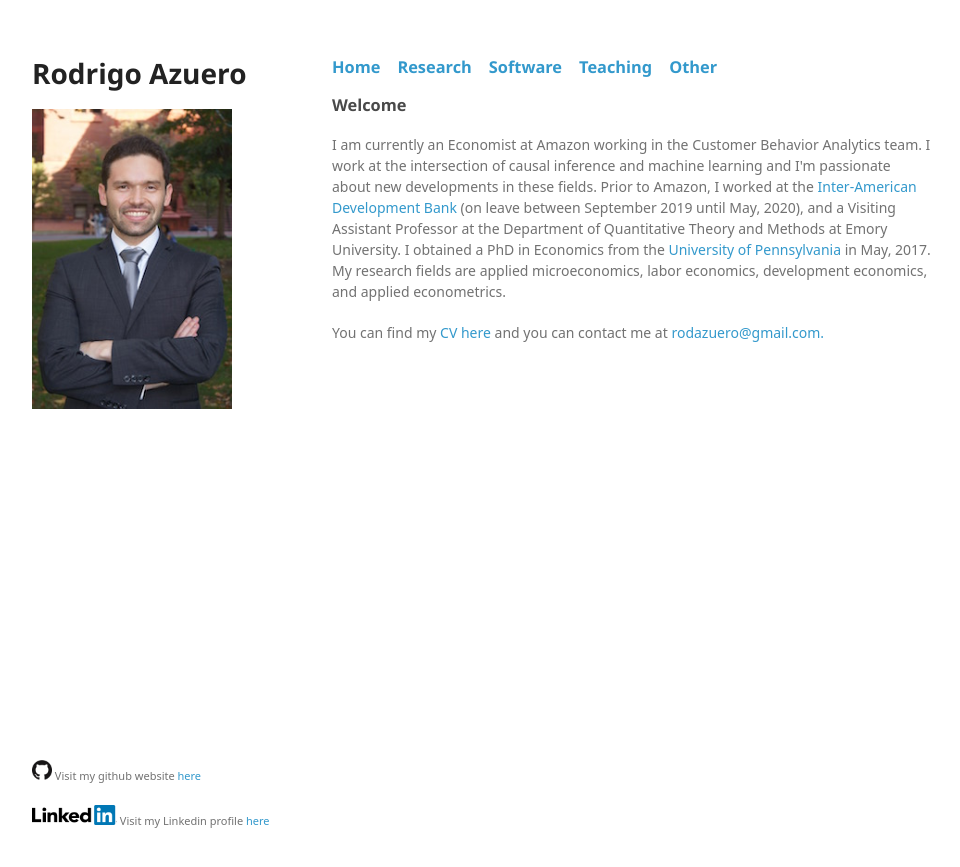
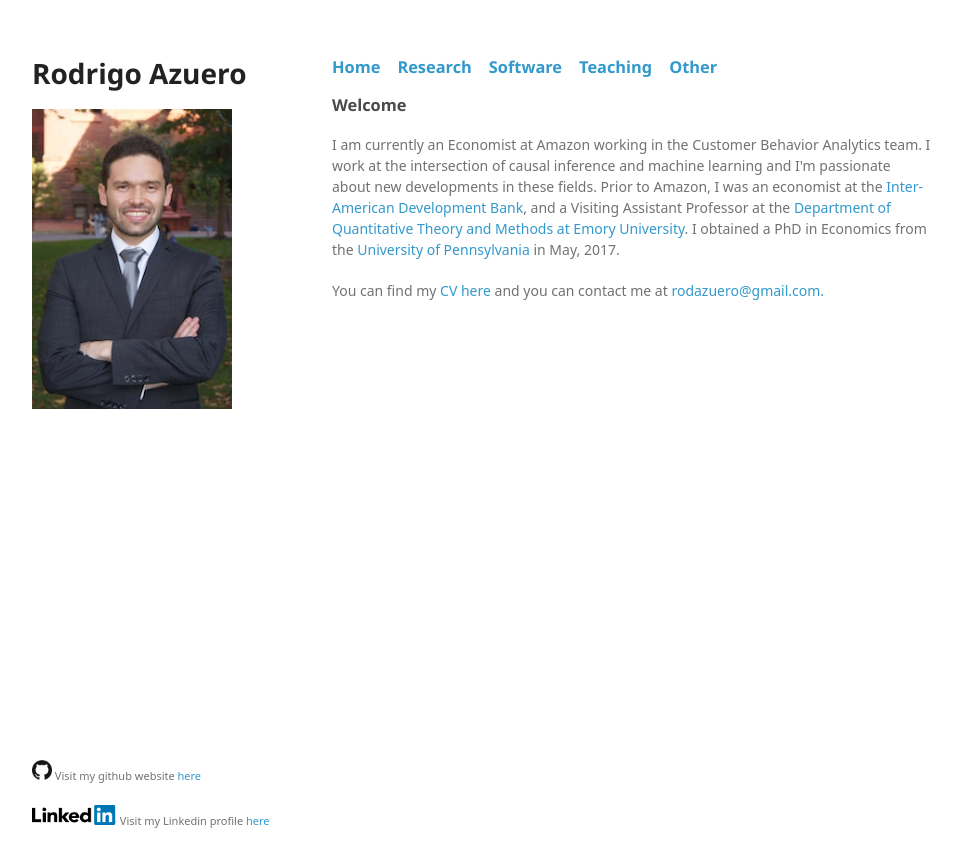
Before and after one commit to rodazuero/rodazuero.github.io, a Jekyll site: the page built from index.html, in a window 1280 px wide. Shown: the top 867 px of the page, without its empty margins (26-986 px from the left). Built offline with Jekyll 4.4.1, drawn with Linux system fonts in a browser that asks for light colours; some web fonts are replaced; Markdown is read by kramdown in place of the engine named in the settings.

Commit message:
Update index.html

```diff
--- a/index.html
+++ b/index.html
@@ -4,7 +4,7 @@ layout: default
 <h3>
 <a id="welcome-to-github-pages" class="anchor" href="#welcome-to-github-pages" aria-hidden="true"><span aria-hidden="true" class="octicon octicon-link"></span></a>Welcome</h3>
 
-<p><a id="designer-templates" class="anchor" href="#designer-templates" aria-hidden="true"><span aria-hidden="true" class="octicon octicon-link"></span></a>I am currently an Economist at Amazon working in the Customer Behavior Analytics team. I work at the intersection of causal inference and machine learning and I'm passionate about new developments in these fields. Prior to Amazon, I worked at the <a href="http://www.iadb.org/en/inter-american-development-bank,2837.html">Inter-American Development Bank</a> (on leave between September 2019 until May, 2020), and a Visiting Assistant Professor at the Department of Quantitative Theory and Methods at Emory University. I obtained a PhD in Economics from the <a href="http://www.upenn.edu/">University of Pennsylvania</a> in May, 2017. My research fields are applied microeconomics, labor economics, development economics, and applied econometrics. </p>
+<p><a id="designer-templates" class="anchor" href="#designer-templates" aria-hidden="true"><span aria-hidden="true" class="octicon octicon-link"></span></a>I am currently an Economist at Amazon working in the Customer Behavior Analytics team. I work at the intersection of causal inference and machine learning and I'm passionate about new developments in these fields. Prior to Amazon, I was an economist at the <a href="http://www.iadb.org/en/inter-american-development-bank,2837.html">Inter-American Development Bank</a>, and a Visiting Assistant Professor at the <a href="https://quantitative.emory.edu/">Department of Quantitative Theory and Methods at Emory University</a>. I obtained a PhD in Economics from the <a href="http://www.upenn.edu/">University of Pennsylvania</a> in May, 2017. </p>
 <p>
  You can find my<a href="{{site.baseurl}}/files/AcademicCV.pdf"> CV here</a> and you can contact me  at <a href="mailto:rodazuero@gmail.com" target="_top">rodazuero@gmail.com. </a> </p>
 </h3>
```
